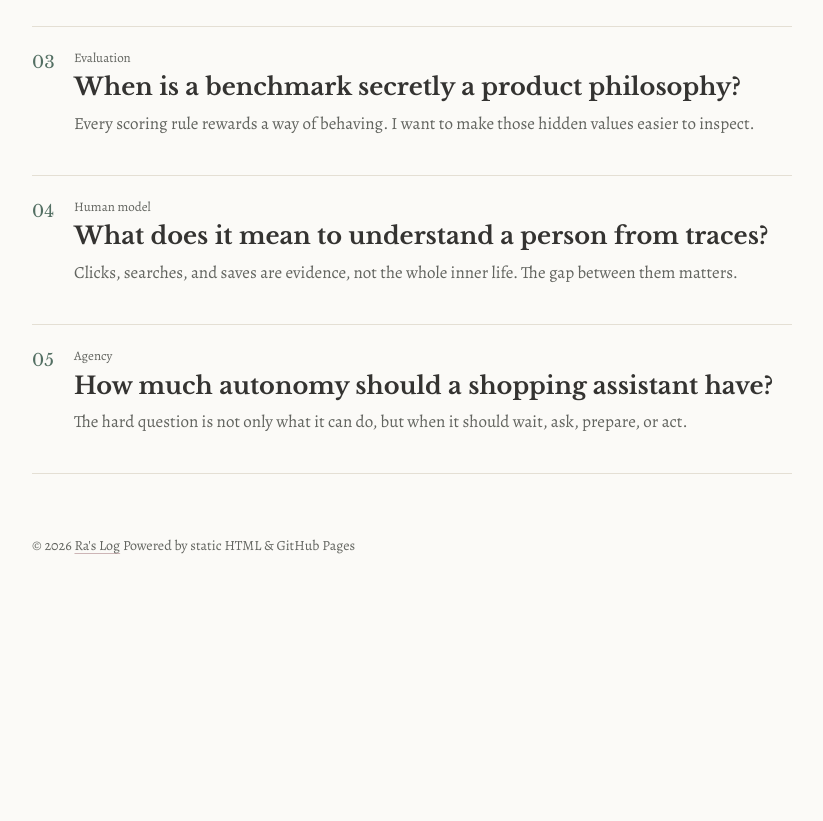
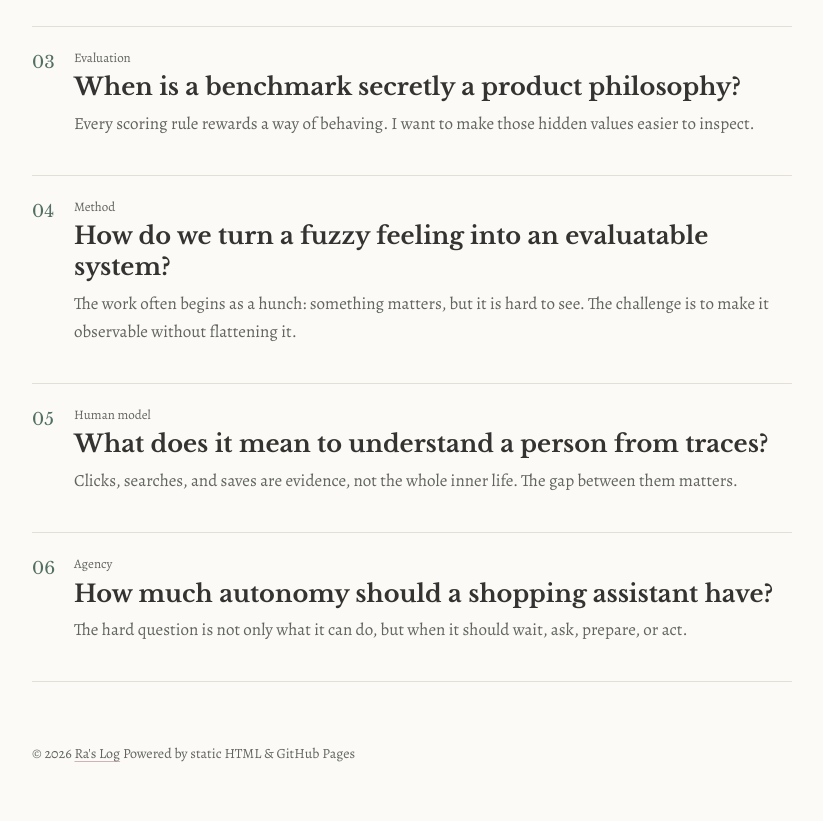
Before and after one commit to RaInfinite/RaInfinite.github.io, a plain HTML site: page questions/index.html in a window 1280 px wide. Shown: the part 542-1363 px from the top of the page, without its empty margins (228-1051 px from the left). Before the commit the page ends 1155 px from the top, so only its background shows below. Drawn offline with nearby package versions, Linux system fonts and the light colour scheme.

Commit message:
Add fuzzy feeling question

```diff
--- a/questions/index.html
+++ b/questions/index.html
@@ -55,6 +55,14 @@
           </p>
         </li>
         <li>
+          <p class="question-state">Method</p>
+          <h2>How do we turn a fuzzy feeling into an evaluatable system?</h2>
+          <p>
+            The work often begins as a hunch: something matters, but it is hard
+            to see. The challenge is to make it observable without flattening it.
+          </p>
+        </li>
+        <li>
           <p class="question-state">Human model</p>
           <h2>What does it mean to understand a person from traces?</h2>
           <p>
```
